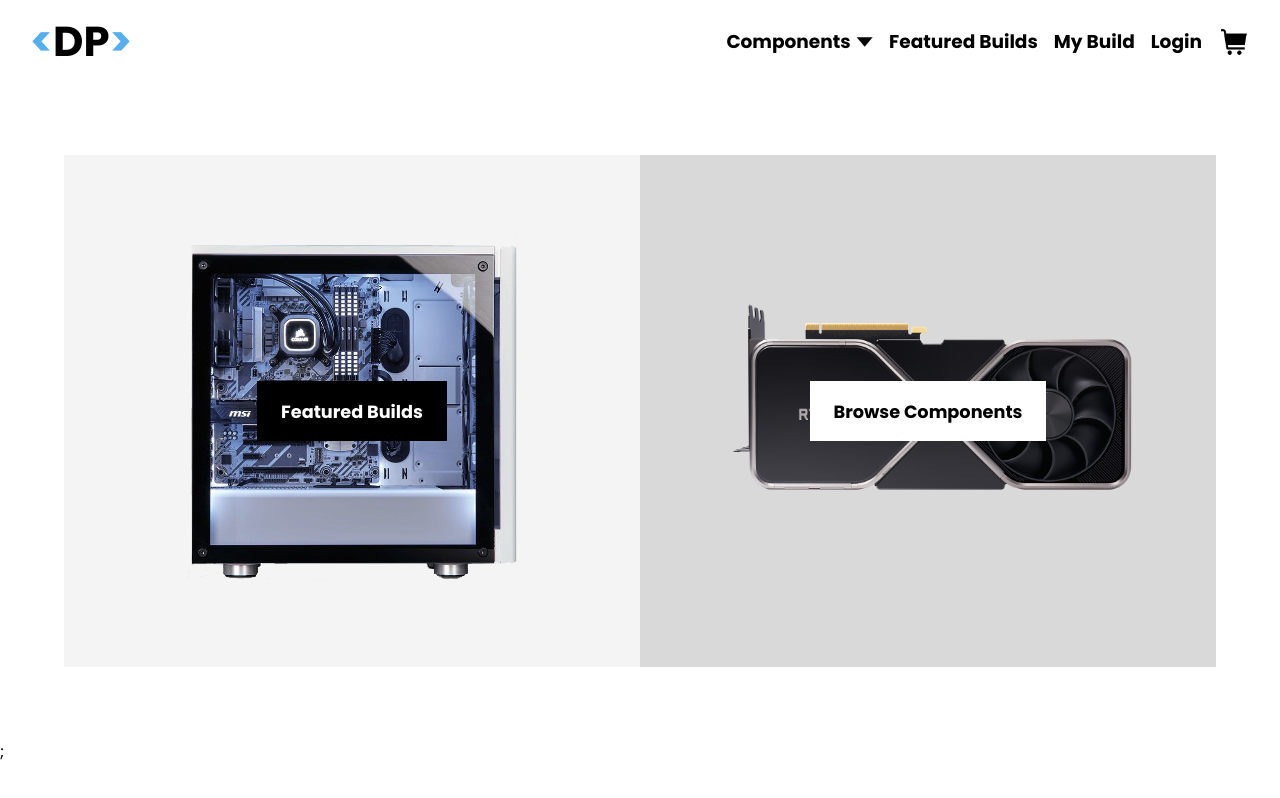
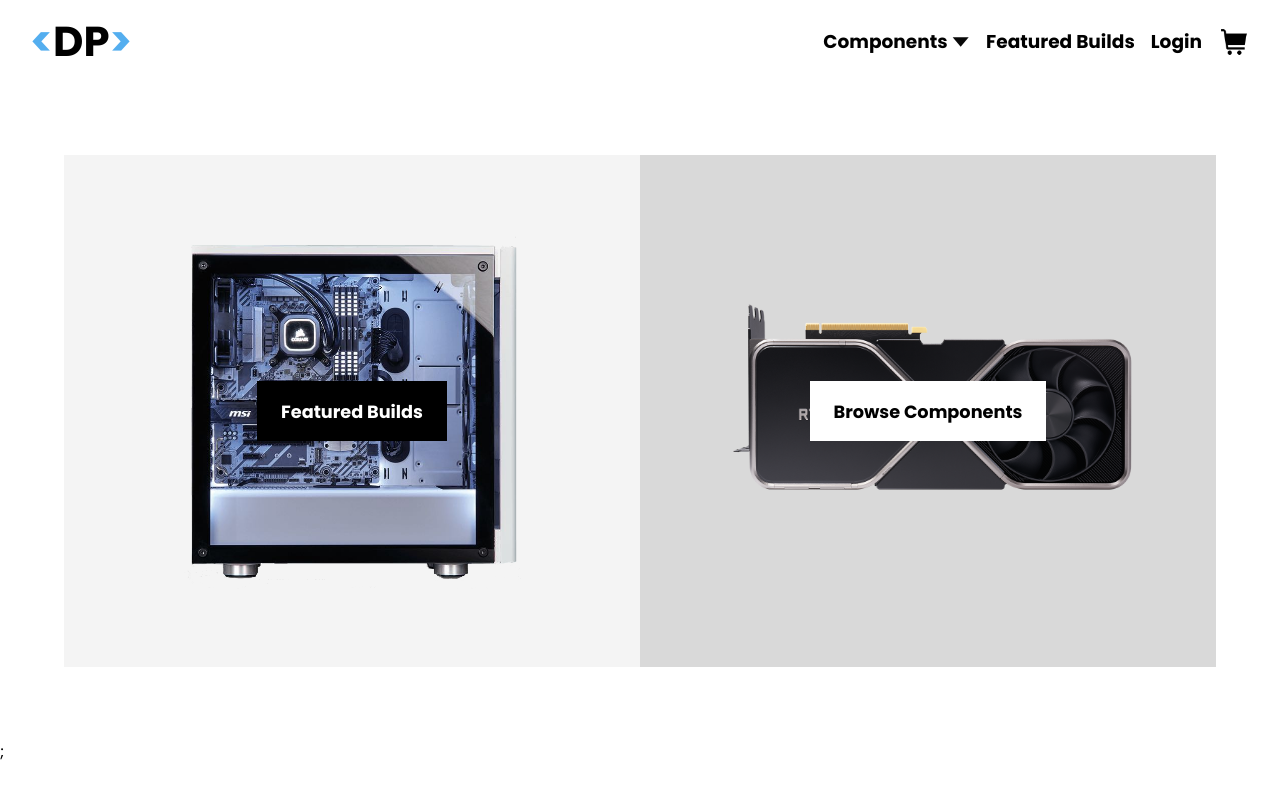
Before and after one commit to brandonlam4237/CSC322_Project, a React (Create React App) app in the folder client/: page / in a window 1280 px wide. Built offline with nearby package versions, Linux system fonts and the light colour scheme.

Commit message:
fix: conditionally render "MyBuild" nav item

```diff
--- a/client/src/components/Navbar/Navbar.tsx
+++ b/client/src/components/Navbar/Navbar.tsx
@@ -54,9 +54,13 @@
           Featured Builds
         </NavLink>
 
-        <NavLink to="/mybuild" className="options__other">
-          My Build
-        </NavLink>
+        {user.is_active ? (
+          <NavLink to="/mybuild" className="options__other">
+            My Build
+          </NavLink>
+        ) : (
+          ""
+        )}
         {!user.is_active ? (
           <NavLink to="/login" className="options__navLink">
             Login
```
